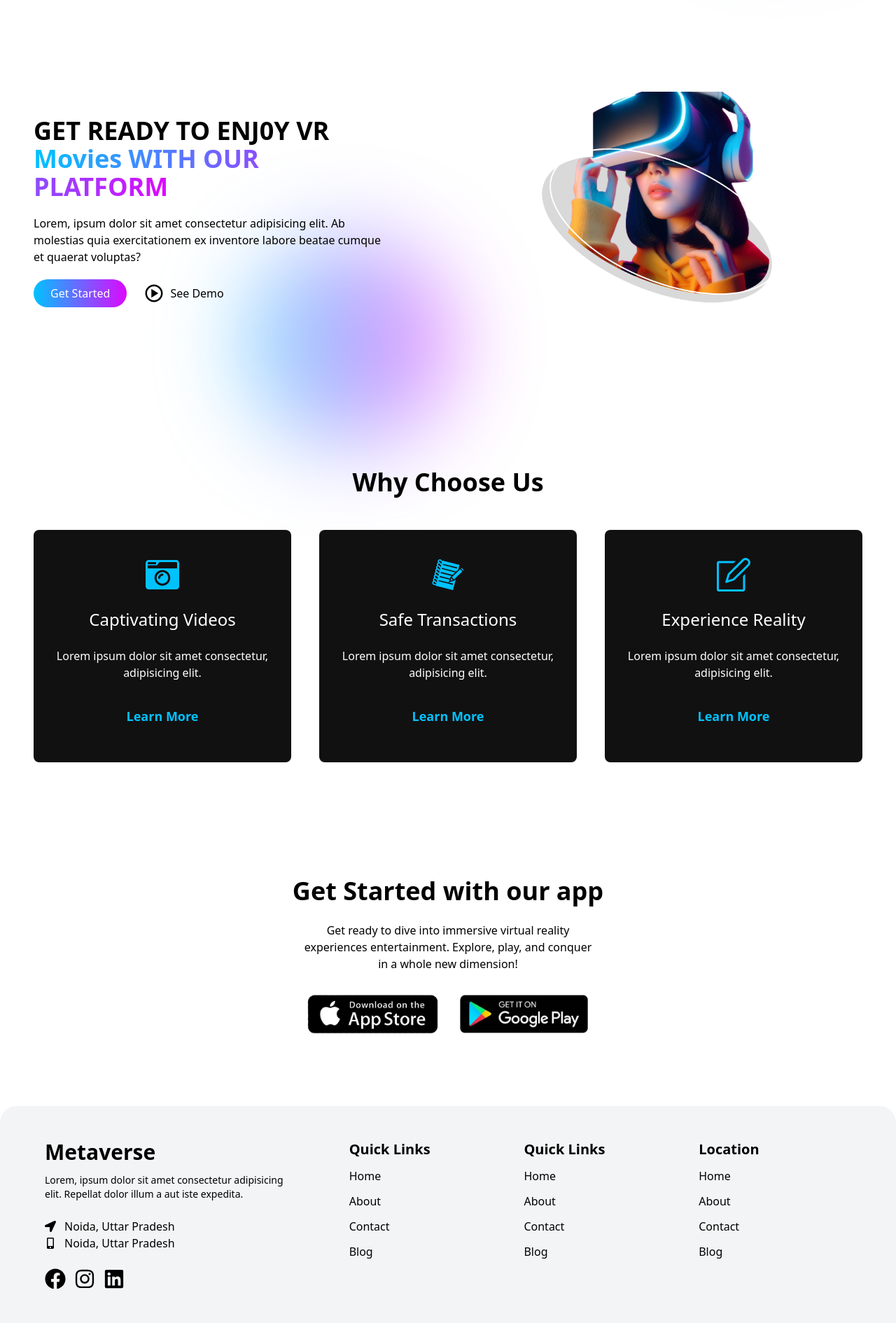
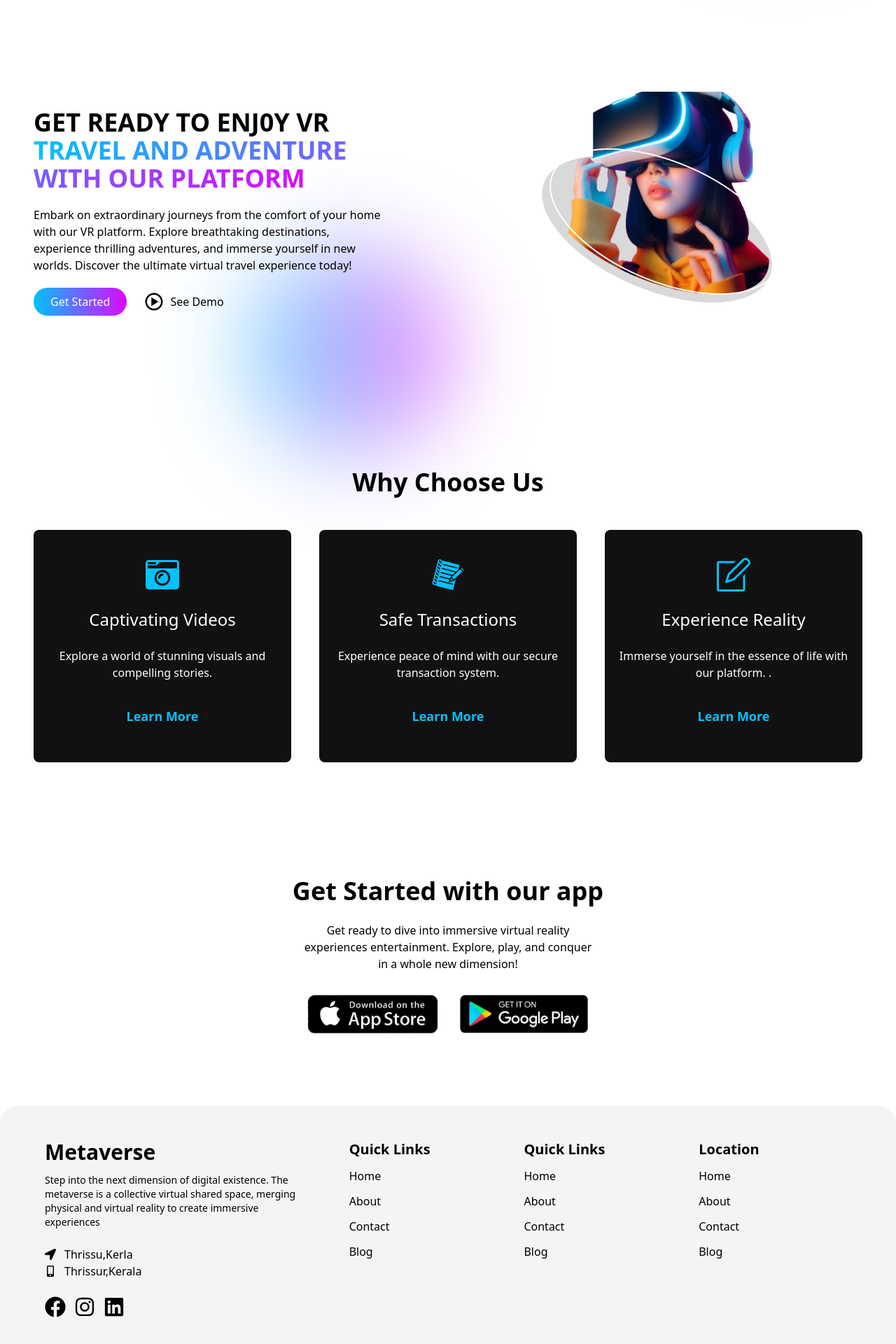
Before and after one commit to viv756/vrworld-web, a React (Vite) app: page / in a window 1280 px wide. Shown: the part 1583-3503 px from the top of the page at 70% size. Before the commit the page ends 3473 px from the top, so only its background shows below. Built offline with nearby package versions, Linux system fonts and the light colour scheme.

Commit message:
modified

```diff
--- a/src/components/Banner/Banner2.jsx
+++ b/src/components/Banner/Banner2.jsx
@@ -16,13 +16,11 @@ const Banner2 = ({ togglePlay }) => {
               >
                 GET READY TO ENJ0Y VR{" "}
                 <span className="bg-clip-text text-transparent bg-gradient-to-r from-primary to-secondary">
-                  Movies WITH OUR PLATFORM
+                TRAVEL AND ADVENTURE WITH OUR PLATFORM
                 </span>
               </h1>
               <p data-aos="fade-up" data-aos-delay="500">
-                Lorem, ipsum dolor sit amet consectetur adipisicing elit. Ab
-                molestias quia exercitationem ex inventore labore beatae cumque
-                et quaerat voluptas?
+              Embark on extraordinary journeys from the comfort of your home with our VR platform. Explore breathtaking destinations, experience thrilling adventures, and immerse yourself in new worlds. Discover the ultimate virtual travel experience today!
               </p>
               <div className="flex gap-6">
                 <button
--- a/src/components/Footer/Footer.jsx
+++ b/src/components/Footer/Footer.jsx
@@ -19,19 +19,18 @@ const Footer = () => {
               Metaverse
             </h1>
             <p className="text-sm">
-              Lorem, ipsum dolor sit amet consectetur adipisicing elit. Repellat
-              dolor illum a aut iste expedita.
+            Step into the next dimension of digital existence. The metaverse is a collective virtual shared space, merging physical and virtual reality to create immersive experiences
             </p>
             <br />
             {/* contact section */}
             <div>
               <div className="flex items-center gap-3">
                 <FaLocationArrow />
-                <p>Noida, Uttar Pradesh</p>
+                <p>Thrissu,Kerla</p>
               </div>
               <div className="flex items-center gap-3">
                 <FaMobileAlt />
-                <p>Noida, Uttar Pradesh</p>
+                <p>Thrissur,Kerala</p>
               </div>
             </div>
             {/* social handle */}
--- a/src/constants/index.jsx
+++ b/src/constants/index.jsx
@@ -32,7 +32,7 @@ export const FeaturesData = [
       <FaCameraRetro className="text-5xl text-primary group-hover:text-black duration-300" />
     ),
     link: "#",
-    description: "Lorem ipsum dolor sit amet consectetur, adipisicing elit.",
+    description: "Explore a world of stunning visuals and compelling stories.",
     aosDelay: "300",
   },
   {
@@ -41,7 +41,7 @@ export const FeaturesData = [
       <GiNotebook className="text-5xl text-primary group-hover:text-black duration-300" />
     ),
     link: "#",
-    description: "Lorem ipsum dolor sit amet consectetur, adipisicing elit.",
+    description: "Experience peace of mind with our secure transaction system. ",
     aosDelay: "500",
   },
   {
@@ -50,7 +50,7 @@ export const FeaturesData = [
       <SlNote className="text-5xl text-primary group-hover:text-black duration-500" />
     ),
     link: "#",
-    description: "Lorem ipsum dolor sit amet consectetur, adipisicing elit.",
+    description: "Immerse yourself in the essence of life with our platform. .",
     aosDelay: "700",
   },
 ];
```
